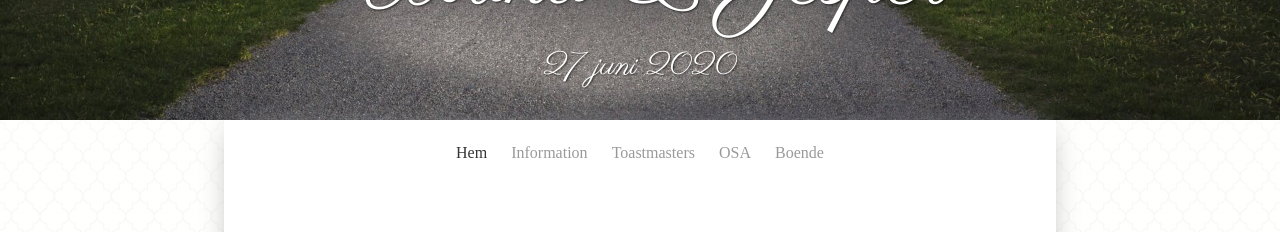
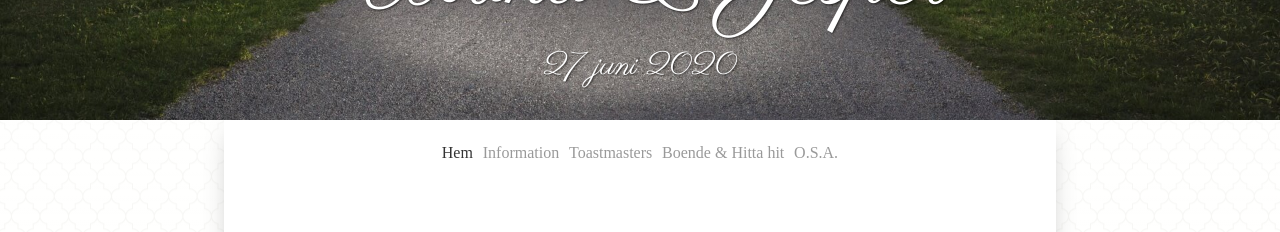
Before and after one commit to jesper-nord/brollop-web, a React (Create React App) app: page /#home in a window 1280 px wide. Shown: the part 480-712 px from the top of the page. Built offline with nearby package versions, Linux system fonts and the light colour scheme; a web font is replaced by a local one.

Commit message:
Move some info around minor styling

```diff
--- a/src/App.css
+++ b/src/App.css
@@ -17,7 +17,7 @@
   min-height: 600px;
   background-color: white;
   margin: 0 auto;
-  box-shadow: 0 1px 30px -10px #a0a0a0;
+  box-shadow: 0 1px 30px -15px #8a8a8a;
 }
 
 @media only screen and (min-width: 640px) {
--- a/src/App.js
+++ b/src/App.js
@@ -17,13 +17,13 @@ const routes = {
     text: 'Toastmasters',
     content: Toastmasters
   },
+  accomondation: {
+    text: 'Boende & Hitta hit',
+    content: Accomondation
+  },
   rsvp: {
-    text: 'OSA',
+    text: 'O.S.A.',
     content: RSVP
-  },
-  accomondation: {
-    text: 'Boende',
-    content: Accomondation
   },
   fallback: 'home'
 }
--- a/src/content/accomondation/index.js
+++ b/src/content/accomondation/index.js
@@ -13,6 +13,13 @@ export const Accomondation = () => {
           På <Link external href='https://www.hesselbyslott.se/hotell/'>Hesselby slotts hemsida</Link> går det att läsa mer om rummen och boka.
         </p>
       </section>
+      <section className='section'>
+        <h1>Hitta hit</h1>
+        <p>
+          Det tar ca 7 minuter att gå från Johannelunds tunnelbanestation.
+          Gå längs spårets riktning över bron och sedan ner till höger, under bron och fortsätt längs vägen. Ni ser slottet och det är även skyltat.
+        </p>
+      </section>
     </div>
   )
 }
--- a/src/content/information/index.js
+++ b/src/content/information/index.js
@@ -11,17 +11,6 @@ export const Information = ({ navigate }) => {
         <p><strong>Datum:</strong> 27/6 2020</p>
         <p><strong>Tid:</strong> Klockan 15:00-03:00</p>
         <p><strong>Adress:</strong> <Link external href='https://goo.gl/maps/gahTqt2hg1eeqbJEA'>Maltesholmsvägen 1, Vällingby</Link></p>
-        <h2>Hitta hit</h2>
-        <p>
-          Det tar ca 7 minuter att gå från Johannelunds tunnelbanestation.
-          Gå längs spårets riktning över bron och sedan ner till höger, under bron och fortsätt längs vägen. Ni ser slottet och det är även skyltat.
-        </p>
-      </section>
-      <section className='section'>
-        <h1>Boende</h1>
-        <p>
-          Det finns möjlighet att bo över på slottets hotell. Läs mer under <Link onClick={() => navigate('accomondation')}>boende</Link>.
-        </p>
       </section>
       <section className='section'>
         <h1>Klädkod</h1>
```
